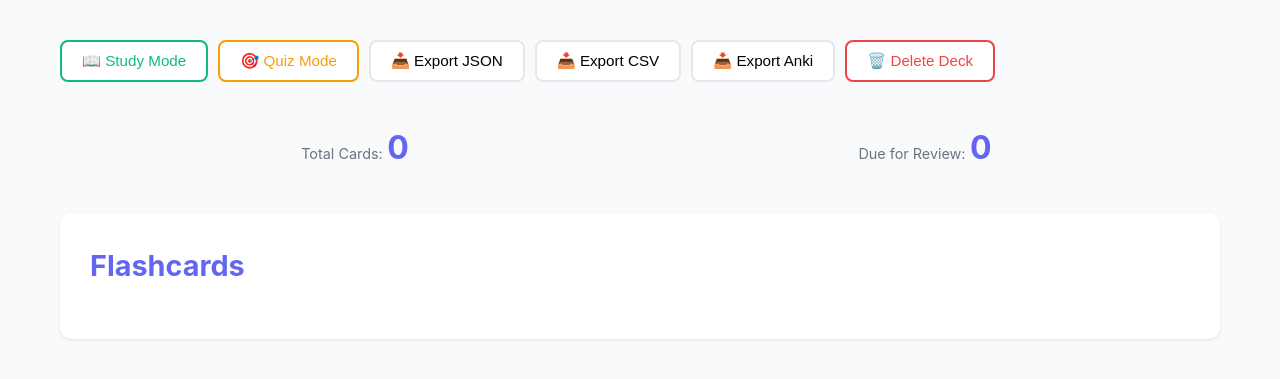
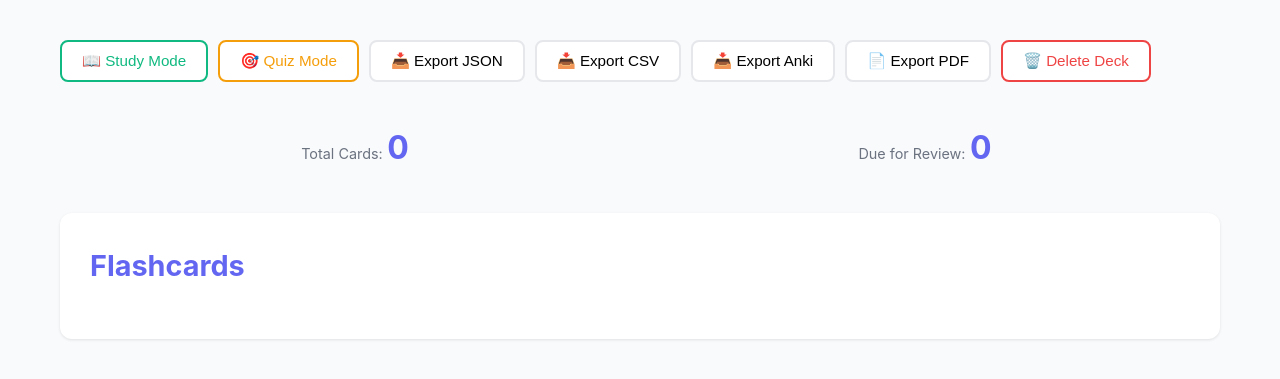
Before and after one commit to julisunkan/flash3, a Flask app: page /deck/1 in a window 1280 px wide. Shown: the part 196-575 px from the top of the page. Run offline with Flask 3, Linux system fonts and the light colour scheme.

Commit message:
Assistant checkpoint: Add PDF export to deck page with server-side downloads
Assistant generated file changes:
- app.py: Add PDF export endpoint for decks
- templates/deck.html: Add Export PDF button and fix export functions, Update exportDeck function to use server-side downloads

---

User prompt:

Add "Export PDF" in the deck page. Also use server side download for all exports including json

Replit-Commit-Author: Assistant
Replit-Commit-Session-Id: 765779f3-7d0d-467c-a57f-2d5cae67dbbd
Replit-Commit-Event-Id: 977b54cf-484a-402a-88c2-b70d9045cf57

```diff
--- a/app.py
+++ b/app.py
@@ -282,12 +282,25 @@ def export_deck(deck_id, format):
     if not deck:
         return jsonify({'error': 'Deck not found'}), 404
 
+    # Sanitize filename
+    safe_deck_name = "".join(c for c in deck['name'] if c.isalnum() or c in (' ', '-', '_')).strip()
+
     if format == 'json':
         data = {
             'deck': deck,
             'cards': cards
         }
-        return jsonify(data)
+        from flask import Response
+        import json as json_lib
+
+        response = Response(
+            json_lib.dumps(data, indent=2),
+            mimetype='application/json',
+            headers={
+                'Content-Disposition': f'attachment; filename={safe_deck_name or "deck"}.json'
+            }
+        )
+        return response
 
     elif format == 'csv':
         output = StringIO()
@@ -300,7 +313,7 @@ def export_deck(deck_id, format):
         output.seek(0)
         return output.getvalue(), 200, {
             'Content-Type': 'text/csv',
-            'Content-Disposition': f'attachment; filename={deck["name"]}.csv'
+            'Content-Disposition': f'attachment; filename={safe_deck_name or "deck"}.csv'
         }
 
     elif format == 'anki':
@@ -311,8 +324,35 @@ def export_deck(deck_id, format):
         output.seek(0)
         return output.getvalue(), 200, {
             'Content-Type': 'text/plain',
-            'Content-Disposition': f'attachment; filename={deck["name"]}_anki.txt'
+            'Content-Disposition': f'attachment; filename={safe_deck_name or "deck"}_anki.txt'
         }
+
+    elif format == 'pdf':
+        # Convert cards to the format expected by PDF generator
+        pdf_cards = []
+        for card in cards:
+            pdf_card = {
+                'question': card['question'],
+                'answer': card['answer']
+            }
+            if card.get('choices'):
+                try:
+                    pdf_card['choices'] = json.loads(card['choices'])
+                except:
+                    pass
+            pdf_cards.append(pdf_card)
+
+        try:
+            pdf_buffer = generate_flashcards_pdf(pdf_cards, deck['name'])
+
+            return send_file(
+                pdf_buffer,
+                mimetype='application/pdf',
+                as_attachment=True,
+                download_name=f"{safe_deck_name or 'deck'}_flashcards.pdf"
+            )
+        except Exception as e:
+            return jsonify({'error': 'Failed to generate PDF'}), 500
 
     return jsonify({'error': 'Invalid format'}), 400
 
--- a/templates/deck.html
+++ b/templates/deck.html
@@ -26,6 +26,7 @@
                 <button onclick="exportDeck('json')" class="action-btn">📥 Export JSON</button>
                 <button onclick="exportDeck('csv')" class="action-btn">📥 Export CSV</button>
                 <button onclick="exportDeck('anki')" class="action-btn">📥 Export Anki</button>
+                <button onclick="exportDeck('pdf')" class="action-btn">📄 Export PDF</button>
                 <button onclick="deleteDeck()" class="action-btn delete-btn">🗑️ Delete Deck</button>
             </div>
 
@@ -123,7 +124,45 @@
         }
 
         async function exportDeck(format) {
-            window.location.href = `/api/export/${DECK_ID}/${format}`;
+            try {
+                showToast(`Exporting deck as ${format.toUpperCase()}...`, 'info');
+
+                const response = await fetch(`/api/export/${DECK_ID}/${format}`);
+
+                if (!response.ok) {
+                    const errorData = await response.json();
+                    showToast(errorData.error || 'Export failed', 'error');
+                    return;
+                }
+
+                // Get filename from Content-Disposition header or use default
+                const contentDisposition = response.headers.get('Content-Disposition');
+                let filename = `deck_${DECK_ID}.${format}`;
+
+                if (contentDisposition) {
+                    const filenameMatch = contentDisposition.match(/filename[^;=\n]*=((['"]).*?\2|[^;\n]*)/);
+                    if (filenameMatch && filenameMatch[1]) {
+                        filename = filenameMatch[1].replace(/['"]/g, '');
+                    }
+                }
+
+                // Download the file
+                const blob = await response.blob();
+                const url = window.URL.createObjectURL(blob);
+                const a = document.createElement('a');
+                a.href = url;
+                a.download = filename;
+                document.body.appendChild(a);
+                a.click();
+
+                // Clean up
+                window.URL.revokeObjectURL(url);
+                document.body.removeChild(a);
+
+                showToast(`Deck exported as ${format.toUpperCase()} successfully!`, 'success');
+            } catch (error) {
+                showToast('Error exporting deck: ' + error.message, 'error');
+            }
         }
 
         async function deleteDeck() {
```
